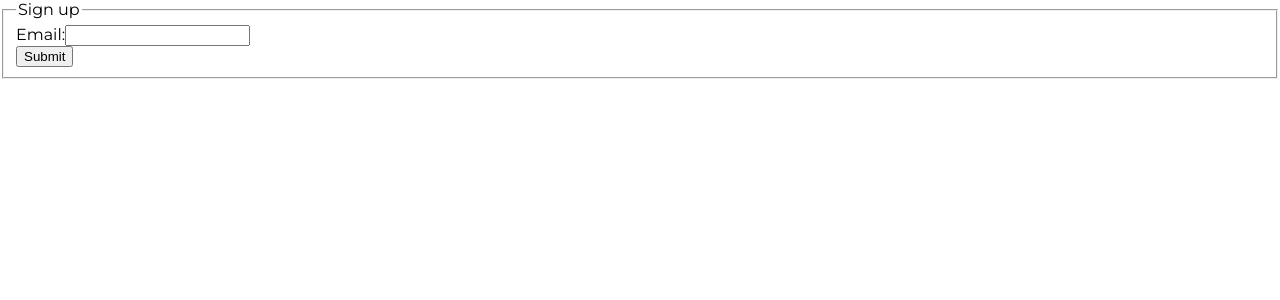
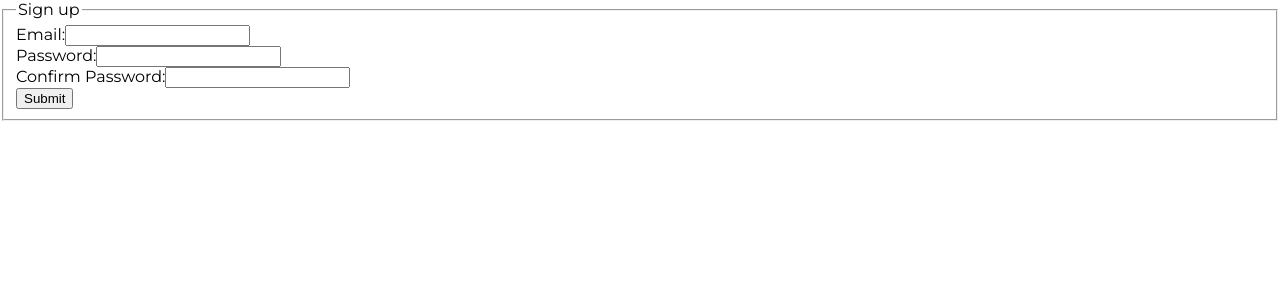
Before and after one commit to eunicejhu/typescript-blog.github.io, a React (Create React App) app in the folder solutions/demo/: page / in a window 1280 px wide. Shown: the top 300 px of the page. Built offline with nearby package versions, Linux system fonts and the light colour scheme.

Commit message:
Add ConfirmPasswordInput

```diff
--- a/solutions/demo/src/components/form/SignupForm.jsx
+++ b/solutions/demo/src/components/form/SignupForm.jsx
@@ -1,6 +1,7 @@
 import React, { useState } from "react";
 
 import Input from "../input/Input";
+import ConfirmPasswordInput from "../input/ConfirmPasswordInput";
 
 // 1. validation
 // Use built-in validation (invalid popup is too ugly), Style it ? Hmm.. feeling reluctant
@@ -40,6 +41,7 @@ const SignupForm = () => {
             ref={emailRef}
           />
         </div>
+        <ConfirmPasswordInput />
         <Input type="submit" value="Submit" />
         <span>{message}</span>
       </fieldset>
--- /dev/null
+++ b/solutions/demo/src/components/input/ConfirmPasswordInput.jsx
@@ -0,0 +1,84 @@
+import React, { useState } from "react";
+
+import style from "./ConfirmPasswordInput.module.scss";
+
+const VALIDATE_OPTIONS = {
+  minLength: [6, "Length should be greater than 6"],
+  maxLength: [22, "Length should be less than 22"],
+  pattern: [
+    /.*[a-z]+.*[A-Z]+.*/g,
+    "Should contain at least one uppercase and one lowercase letter",
+  ],
+};
+
+// Password should be 6-22 length, at least one uppercase and one lowercase
+// customize validaty message
+
+const validate = (value, options, cb) => {
+  const { minLength, maxLength, pattern } = options;
+  if (value.length < minLength[0]) {
+    cb(minLength[1]);
+  } else if (value.length > maxLength[0]) {
+    cb(maxLength[1]);
+  } else if (!value.match(pattern[0])) {
+    cb(pattern[1]);
+  } else {
+    cb("");
+  }
+};
+
+const ConfirmPasswordInput = () => {
+  const [pwd, setPwd] = useState("");
+  const [confirmPwd, setConfirmPwd] = useState("");
+  const [error, setError] = useState({ pwd: "", confirmPwd: "" });
+  const handlePwdInputChange = (e) => {
+    const { value } = e.target;
+    const cb = (message) => setError({ pwd: message });
+    setPwd(value);
+    validate(value, VALIDATE_OPTIONS, cb);
+  };
+  const handleConfirmPwdInputChange = (e) => {
+    const { value } = e.target;
+    setConfirmPwd(value);
+    if (value !== pwd) {
+      setError({ confirmPwd: "Password is not identical" });
+    } else {
+      setError({ confirmPwd: "" });
+    }
+  };
+
+  return (
+    <>
+      <div>
+        <label htmlFor="password">Password:</label>
+        <input
+          type="password"
+          id="password"
+          name="password"
+          required
+          aria-label="Input Password"
+          onChange={handlePwdInputChange}
+          className={!!error.pwd && style.invalid}
+          value={pwd}
+        />
+        <small className={style.error}>{error.pwd}</small>
+      </div>
+      <div>
+        <label htmlFor="password_confirmation">Confirm Password:</label>
+        <input
+          type="password"
+          id="password_confirmation"
+          name="password_confirmation"
+          required
+          aria-label="confirm password"
+          onChange={handleConfirmPwdInputChange}
+          className={!!error.confirmPwd && style.invalid}
+          value={confirmPwd}
+        />
+        <small className={style.error}>{error.confirmPwd}</small>
+      </div>
+    </>
+  );
+};
+
+export default ConfirmPasswordInput;
--- /dev/null
+++ b/solutions/demo/src/components/input/ConfirmPasswordInput.module.scss
@@ -0,0 +1,7 @@
+.invalid {
+  border: 1px solid red;
+}
+
+.error {
+  color: red;
+}
```
